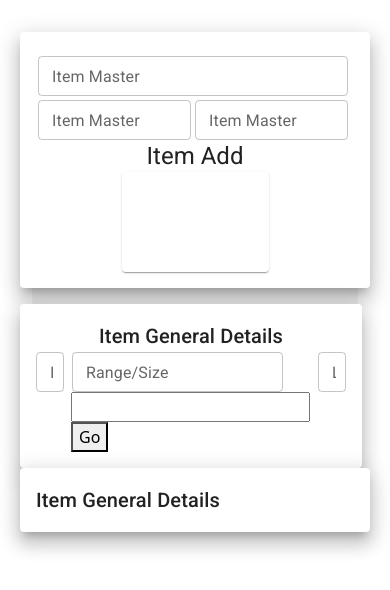
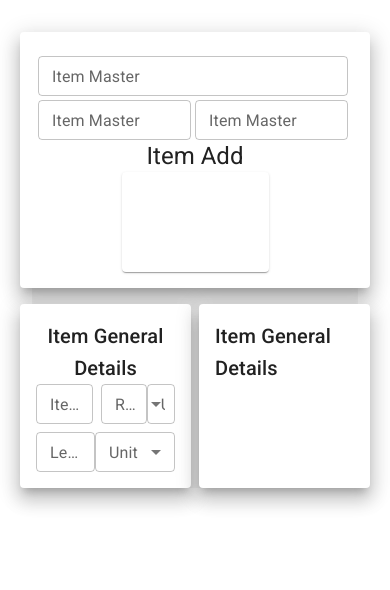
Before and after one commit to srubesh204/MetricProject, a React (Create React App) app in the folder client/: page /itemAdd in a window 390 px wide. Shown: the top 590 px of the page. Built offline with nearby package versions, Linux system fonts and the light colour scheme; no server answers.

Commit message:
phone validation

```diff
--- a/client/src/Components/Items/ItemAdd.jsx
+++ b/client/src/Components/Items/ItemAdd.jsx
@@ -1,7 +1,29 @@
-import { Card, CardContent, CardActions, Button, Container, Grid, Paper, TextField, Typography, CardMedia, InputLabel, Input, FormControl, FormHelperText } from '@mui/material'
-import React from 'react'
+import { Card, CardContent, CardActions, Button, Container, Grid, Paper, TextField, Typography, CardMedia, InputLabel, Input, FormControl, FormHelperText, FormGroup, FormLabel, MenuItem, Select } from '@mui/material'
+import axios from 'axios';
+import React, { useEffect, useState } from 'react'
 
 const ItemAdd = () => {
+
+    // Units Data
+    const [units, setUnits] = useState([]);
+    const UnitFetch = async () => {
+        try {
+            const response = await axios.get(
+                `${process.env.REACT_APP_PORT}/unit/getAllUnits`
+            );
+            setUnits(response.data.result);
+            console.log(response.data)
+        } catch (err) {
+            console.log(err);
+        }
+    };
+    //get Designations
+    useEffect(() => {
+        UnitFetch()
+    }, []);
+
+    //
+
     return (
         <div style={{ margin: "2rem", backgroundColor: "#f5f5f5" }}>
             <Paper className='row' elevation={12} sx={{ p: 2, mb: 2 }}>
@@ -37,19 +59,50 @@ const ItemAdd = () => {
                         <div className="col">
                             <TextField size='small' variant='outlined' label="Item Type" fullWidth />
                         </div>
-                        <div className="input-group col ">
-                            <div >
-                                <TextField size='small' variant='outlined' label="Range/Size" fullWidth />
-                            </div>
+                        <div className='col d-flex justify-content-between'>
+                            <TextField size='small' variant='outlined' label="Range/Size" name='rangeSize' id='rangeSizeId' fullWidth />
+                            <TextField
+                                id="outlined-select-currency"
+                                select
+                                size='small'
+                                label="Unit"
+                                name='rangeSizeUnit'
+                            ><MenuItem></MenuItem>
 
-                            <div class="form--group width--auto form--group--flushed">
-                                <input class="form--input" type="text" />
-                                    <button class="form--action">Go</button>
-                            </div>
+                            </TextField>
+
                         </div>
-                        <div className="col">
+
+                        <div className='col d-flex justify-content-between'>
                             <TextField size='small' variant='outlined' label="Least Count" fullWidth />
+                            <FormControl size='small' sx={{ minWidth: 80 }}>
+                                <InputLabel id="lcUnitId">Unit</InputLabel>
+                                <Select
+                                    labelId="lcUnitId"
+                                    id="demo-simple-select-autowidth"
+                                    // onChange={handleChange}
+                                    autoWidth
+                                    name='lcUnit'
+                                    label="Unit"
+                                >
+                                    <MenuItem value="">
+                                        <em>None</em>
+                                    </MenuItem>
+                                    <MenuItem value={10}>Twenty</MenuItem>
+                                    <MenuItem value={21}>Twenty one</MenuItem>
+                                    <MenuItem value={22}>Twenty one and a half</MenuItem>
+                                </Select>
+                            </FormControl>
+
                         </div>
+
+
+
+
+
+
+
+
                     </div>
                 </Paper>
                 <Paper className='col' elevation={12} sx={{ p: 2 }}>
--- a/client/src/Components/employee/Employee.jsx
+++ b/client/src/Components/employee/Employee.jsx
@@ -163,7 +163,6 @@ const Employee = () => {
             console.log(err);
         }
     };
-    //get Designations
     useEffect(() => {
         if (employeeData.state) {
             cityFetch();
@@ -501,6 +500,7 @@ const Employee = () => {
 
                                         <TextField label="Contact Number "
                                             id="contactNumberId"
+                                            color={employeeData.contactNumber.length !== 10 ? "error": "success"}
                                             defaultValue=""
                                             sx={{ width: "100%" }}
                                             size="small"
```
